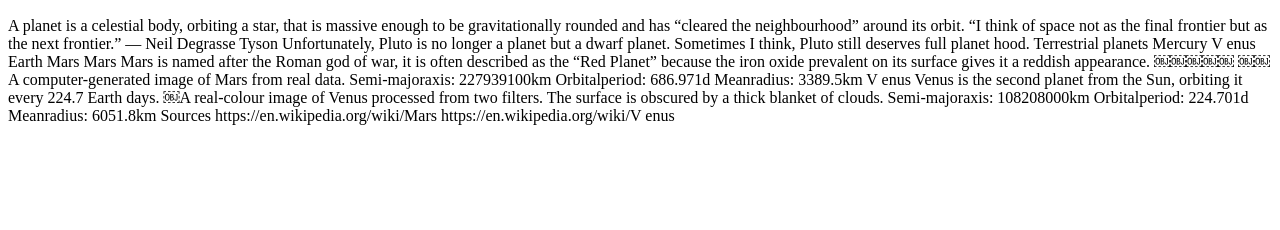
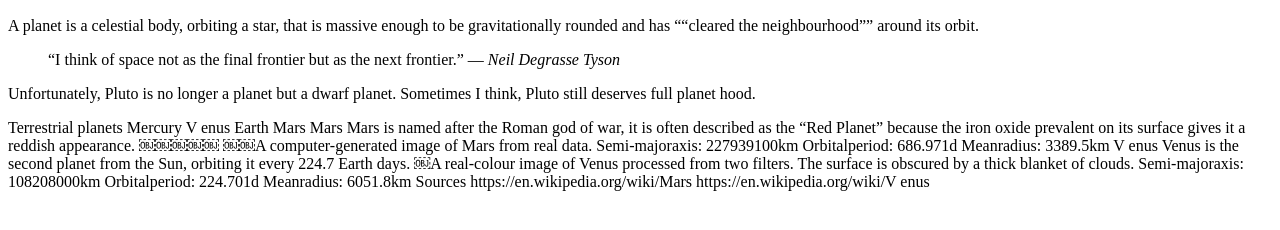
Before and after one commit to KevinBMcIntyre/dsn1674-assignment-2, a plain HTML site: page index.html in a window 1280 px wide. Shown: the part 206-436 px from the top of the page. Drawn offline with Linux system fonts and the light colour scheme.

Commit message:
Added quotes, citations.

```diff
--- a/index.html
+++ b/index.html
@@ -11,9 +11,11 @@
 </nav>
 <main>
 	<h2>Introduction</h2>
-A planet is a celestial body, orbiting a star, that is massive enough to be gravitationally rounded and has “cleared the neighbourhood” around its orbit.
-“I think of space not as the final frontier but as the next frontier.” — Neil Degrasse Tyson
-Unfortunately, Pluto is no longer a planet but a dwarf planet. Sometimes I think, Pluto still deserves full planet hood.
+<p>A planet is a celestial body, orbiting a star, that is massive enough to be gravitationally rounded and has <q>“cleared the neighbourhood”</q> around its orbit.</p>
+
+<blockquote>“I think of space not as the final frontier but as the next frontier.” — <cite>Neil Degrasse Tyson</cite></blockquote>
+
+<p>Unfortunately, Pluto is no longer a planet but a dwarf planet. Sometimes I think, Pluto still deserves full planet hood.</p>
 Terrestrial planets
 Mercury V enus Earth Mars
 Mars
```
